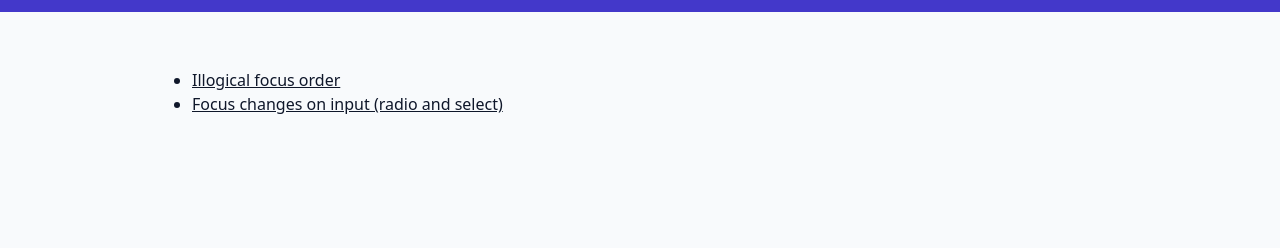
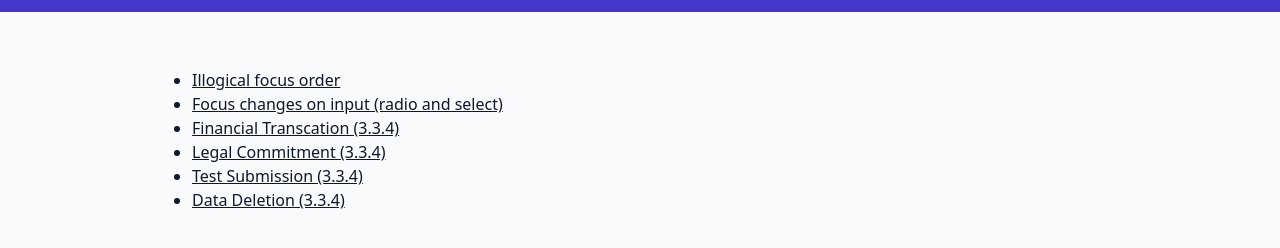
Before and after one commit to ali-levelaccess/misfit-examples, a plain HTML site: page index.html in a window 1280 px wide. Shown: the part 64-312 px from the top of the page. Drawn offline with Linux system fonts and the light colour scheme.

Commit message:
Add WCAG 3.3.4 failure links to index.html
Added additional links for WCAG 3.3.4 failures related to financial transactions, legal commitments, test submissions, and data deletion.

```diff
--- a/index.html
+++ b/index.html
@@ -14,6 +14,10 @@
 <ul>
 <li><a href="focus-order-demo.html">Illogical focus order</a></li>
 <li><a href="on-input-3-2-2-demo.html">Focus changes on input (radio and select)</a></li>
+  <li><a href="wcag-334-financial-transaction-fail.html">Financial Transcation (3.3.4)</li>
+  <li><a href="wcag-334-legal-commitment-fail.html">Legal Commitment (3.3.4)</li>
+  <li><a href="wcag-334-test-submission-fail.html">Test Submission (3.3.4)</li>
+  <li><a href="wcag-334-data-deletion-fail.html">Data Deletion (3.3.4)</li>
 </ul>
 </main>
 </body></html>
```
